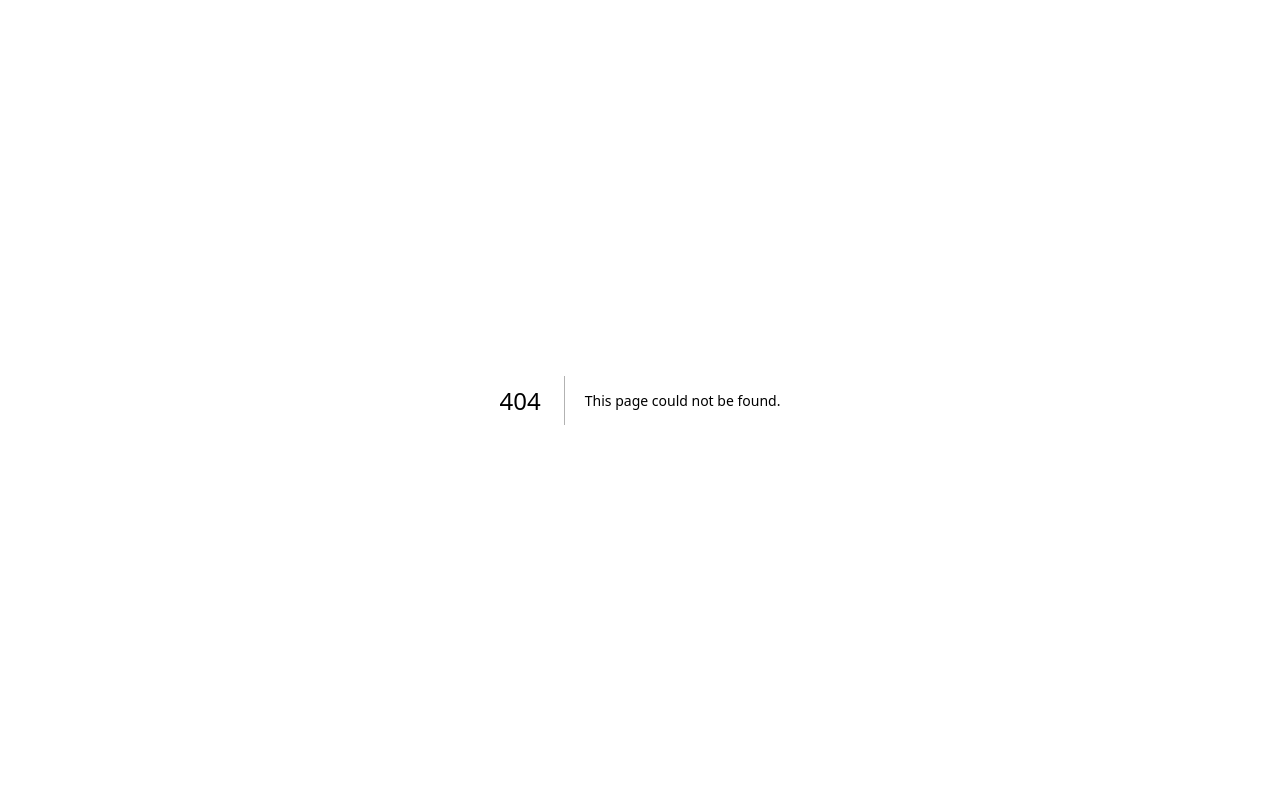
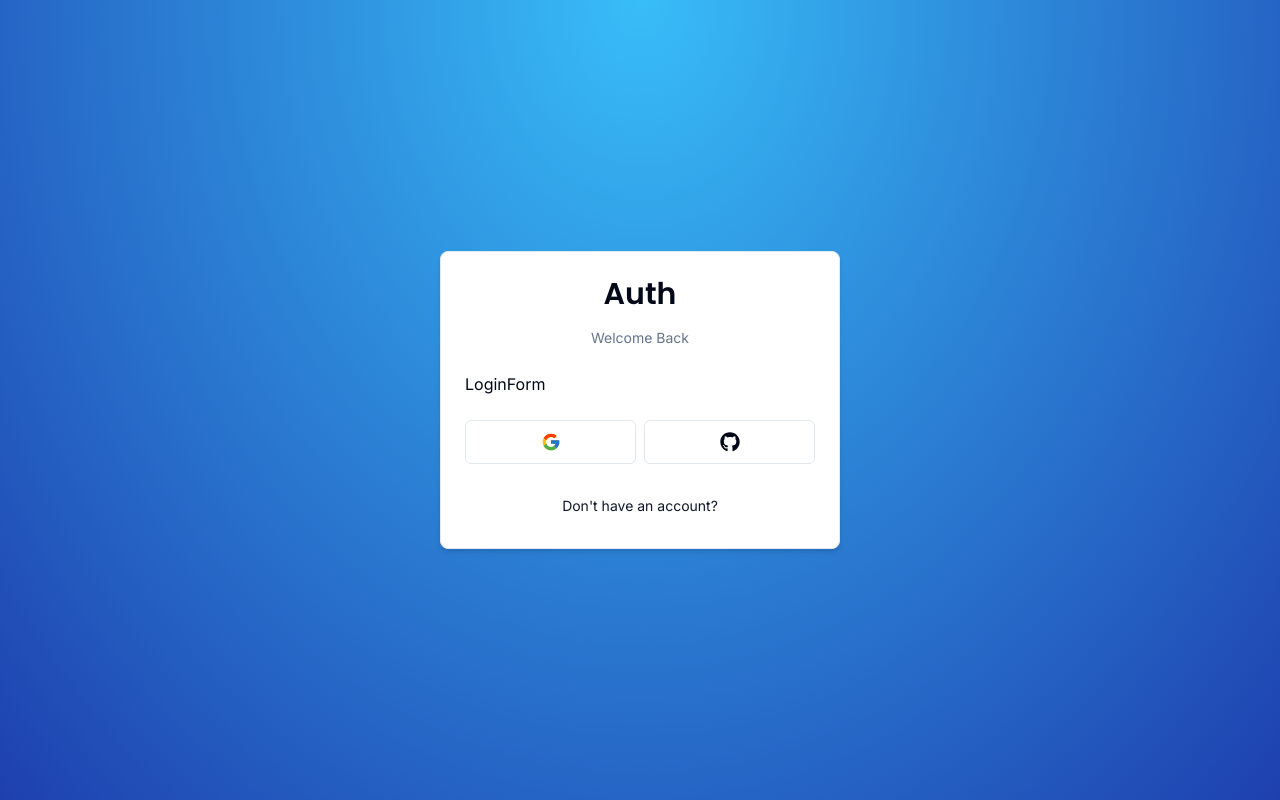
Before and after one commit to Shelton-beep/auth-tutorial, a Next.js app: page /auth/login in a window 1280 px wide. Before the commit this address had no page. Built offline with nearby package versions, Linux system fonts and the light colour scheme.

Commit message:
Created Login Card Wrapper

```diff
--- /dev/null
+++ b/app/auth/layout.tsx
@@ -0,0 +1,14 @@
+import React from "react";
+
+function AuthLayout({ children }: { children: React.ReactNode }) {
+  return (
+    <div
+      className="h-full flex items-center justify-center bg-[radial-gradient(ellipse_at_top,_var(--tw-gradient-stops))]
+    from-sky-400 to-blue-800"
+    >
+      {children}
+    </div>
+  );
+}
+
+export default AuthLayout;
--- /dev/null
+++ b/app/auth/login/page.tsx
@@ -0,0 +1,8 @@
+import { LoginForm } from "@/components/auth/LoginForm";
+import React from "react";
+
+function LoginPage() {
+  return <LoginForm />;
+}
+
+export default LoginPage;
--- a/app/page.tsx
+++ b/app/page.tsx
@@ -1,25 +1,24 @@
-//import { Poppins } from "next/font/google";
-//import { cn } from "@/lib/utils";
+import { Poppins } from "next/font/google";
+import { cn } from "@/lib/utils";
 
 import LogInButton from "@/components/auth/login-button";
 import { Button } from "@/components/ui/button";
 
+const font = Poppins({ subsets: ["latin"], weight: ["600"] });
+
 export default function Home() {
-  //const font = Poppins({ subsets: ["latin"], weight: ["600"] });
-
   return (
     <main
       className="flex h-full flex-col items-center justify-center bg-[radial-gradient(ellipse_at_top,_var(--tw-gradient-stops))]
     from-sky-400 to-blue-800"
     >
       <div className="space-y-6 text-center">
-        {/*<h1
+        <h1
           className={cn(
             "text-6xl font-semibold text-white drop-shadow-md",
             font.className
           )}
-          >*/}
-        <h1 className="text-6xl font-semibold text-white drop-shadow-md">
+        >
           Auth
         </h1>
         <p className="text-white text-lg"> A simple authentication service</p>
--- /dev/null
+++ b/components/auth/LoginForm.tsx
@@ -0,0 +1,14 @@
+import CardWrapper from "./card-wrapper";
+
+export function LoginForm() {
+  return (
+    <CardWrapper
+      headerLabel="Welcome Back"
+      backButtonHref="/auth/register"
+      backButtonLabel="Don't have an account?"
+      showSocial
+    >
+      LoginForm
+    </CardWrapper>
+  );
+}
--- /dev/null
+++ b/components/auth/back-button.tsx
@@ -0,0 +1,17 @@
+"use client";
+
+import Link from "next/link";
+import { Button } from "../ui/button";
+
+interface BackButtonProps {
+  label: string;
+  href: string;
+}
+
+export function BackButton({ label, href }: BackButtonProps) {
+  return (
+    <Button variant={"link"} className="w-full font-normal" size={"sm"} asChild>
+      <Link href={href}>{label}</Link>
+    </Button>
+  );
+}
--- /dev/null
+++ b/components/auth/card-wrapper.tsx
@@ -0,0 +1,38 @@
+"use client";
+
+import { Card, CardContent, CardFooter, CardHeader } from "../ui/card";
+import { BackButton } from "./back-button";
+import { Header } from "./header";
+import { Social } from "./social";
+
+interface CardWrapperProps {
+  children: React.ReactNode;
+  headerLabel: string;
+  backButtonLabel: string;
+  backButtonHref: string;
+  showSocial?: boolean;
+}
+export default function CardWrapper({
+  children,
+  headerLabel,
+  backButtonHref,
+  backButtonLabel,
+  showSocial,
+}: CardWrapperProps) {
+  return (
+    <Card className="w-[400px] shadow-md">
+      <CardHeader>
+        <Header label={headerLabel} />
+      </CardHeader>
+      <CardContent>{children}</CardContent>
+      {showSocial && (
+        <CardFooter>
+          <Social />
+        </CardFooter>
+      )}
+      <CardFooter>
+        <BackButton label={backButtonLabel} href={backButtonHref} />
+      </CardFooter>
+    </Card>
+  );
+}
--- /dev/null
+++ b/components/auth/header.tsx
@@ -0,0 +1,17 @@
+import { Poppins } from "next/font/google";
+import { cn } from "@/lib/utils";
+
+const font = Poppins({ subsets: ["latin"], weight: ["600"] });
+
+interface HeaderProps {
+  label: string;
+}
+
+export function Header({ label }: HeaderProps) {
+  return (
+    <div className="w-full flex flex-col gap-y-4 items-center justify-center">
+      <h1 className={cn("text-3xl font-semibold", font.className)}>Auth</h1>
+      <p className="text-sm text-muted-foreground">{label}</p>
+    </div>
+  );
+}
--- /dev/null
+++ b/components/auth/social.tsx
@@ -0,0 +1,28 @@
+"use client";
+
+import { FcGoogle } from "react-icons/fc";
+import { FaGithub } from "react-icons/fa";
+import { Button } from "../ui/button";
+
+export function Social() {
+  return (
+    <div className="flex items-center w-full gap-x-2">
+      <Button
+        size={"lg"}
+        variant={"outline"}
+        className="w-full"
+        onClick={() => {}}
+      >
+        <FcGoogle className="h-5 w-5" />
+      </Button>
+      <Button
+        size={"lg"}
+        variant={"outline"}
+        className="w-full"
+        onClick={() => {}}
+      >
+        <FaGithub className="h-5 w-5" />
+      </Button>
+    </div>
+  );
+}
--- /dev/null
+++ b/components/ui/card.tsx
@@ -0,0 +1,79 @@
+import * as React from "react"
+
+import { cn } from "@/lib/utils"
+
+const Card = React.forwardRef<
+  HTMLDivElement,
+  React.HTMLAttributes<HTMLDivElement>
+>(({ className, ...props }, ref) => (
+  <div
+    ref={ref}
+    className={cn(
+      "rounded-lg border bg-card text-card-foreground shadow-sm",
+      className
+    )}
+    {...props}
+  />
+))
+Card.displayName = "Card"
+
+const CardHeader = React.forwardRef<
+  HTMLDivElement,
+  React.HTMLAttributes<HTMLDivElement>
+>(({ className, ...props }, ref) => (
+  <div
+    ref={ref}
+    className={cn("flex flex-col space-y-1.5 p-6", className)}
+    {...props}
+  />
+))
+CardHeader.displayName = "CardHeader"
+
+const CardTitle = React.forwardRef<
+  HTMLParagraphElement,
+  React.HTMLAttributes<HTMLHeadingElement>
+>(({ className, ...props }, ref) => (
+  <h3
+    ref={ref}
+    className={cn(
+      "text-2xl font-semibold leading-none tracking-tight",
+      className
+    )}
+    {...props}
+  />
+))
+CardTitle.displayName = "CardTitle"
+
+const CardDescription = React.forwardRef<
+  HTMLParagraphElement,
+  React.HTMLAttributes<HTMLParagraphElement>
+>(({ className, ...props }, ref) => (
+  <p
+    ref={ref}
+    className={cn("text-sm text-muted-foreground", className)}
+    {...props}
+  />
+))
+CardDescription.displayName = "CardDescription"
+
+const CardContent = React.forwardRef<
+  HTMLDivElement,
+  React.HTMLAttributes<HTMLDivElement>
+>(({ className, ...props }, ref) => (
+  <div ref={ref} className={cn("p-6 pt-0", className)} {...props} />
+))
+CardContent.displayName = "CardContent"
+
+const CardFooter = React.forwardRef<
+  HTMLDivElement,
+  React.HTMLAttributes<HTMLDivElement>
+>(({ className, ...props }, ref) => (
+  <div
+    ref={ref}
+    className={cn("flex items-center p-6 pt-0", className)}
+    {...props}
+  />
+))
+CardFooter.displayName = "CardFooter"
+
+export { Card, CardHeader, CardFooter, CardTitle, CardDescription, CardContent }
--- a/package.json
+++ b/package.json
@@ -16,6 +16,7 @@
     "next": "14.0.4",
     "react": "^18",
     "react-dom": "^18",
+    "react-icons": "^5.0.0",
     "tailwind-merge": "^2.2.0",
     "tailwindcss-animate": "^1.0.7"
   },
```
Also changed, not shown: 1 other file (tests, documents, lock files or other folders).
